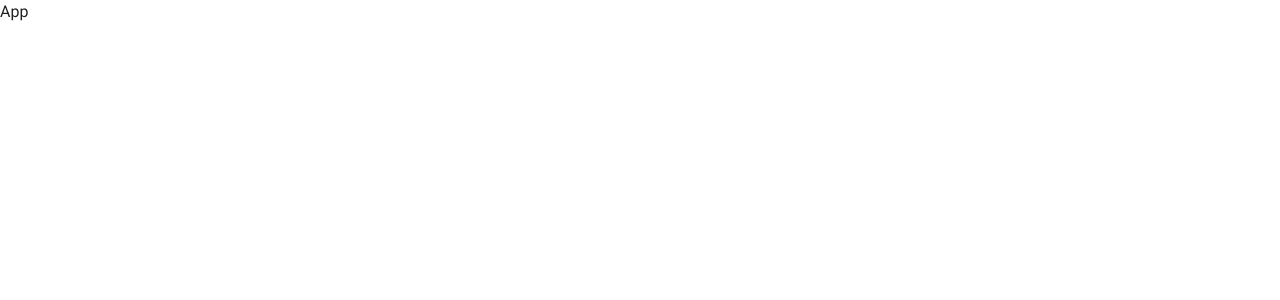
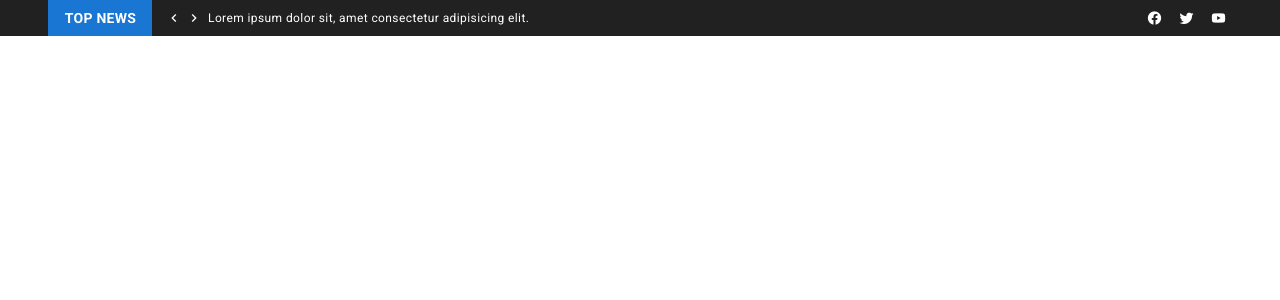
Before and after one commit to Jarek1725/news-website, a Vue app in the folder client/: page / in a window 1280 px wide. Shown: the top 300 px of the page. Built offline with nearby package versions, Linux system fonts and the light colour scheme.

Commit message:
appbar add

```diff
--- a/client/src/App.vue
+++ b/client/src/App.vue
@@ -1,12 +1,16 @@
 <template>
   <v-app>
-    App
+    <core-app-bar/>
   </v-app>
 </template>
 
 <script>
+import CoreAppBar from '@/components/core/AppBar';
 
 export default {
   name: 'App',
+  components: {
+    CoreAppBar,
+  }
 };
 </script>
--- /dev/null
+++ b/client/src/components/core/AppBar.vue
@@ -0,0 +1,61 @@
+<!-- src/components/core/AppBar -->
+<template>
+    <div>
+        <section class="grey darken-4 white--text">
+            <v-container class="pa-0">
+                <v-row class="ma-0" align="center">
+                    <v-btn
+                        tile
+                        class="elevation-0 body-2 font-weight-bold mr-3"
+                        color="primary"
+                    >
+                        Top news
+                    </v-btn>
+
+                    <v-btn icon x-small dark>
+                        <v-icon small>mdi-chevron-left</v-icon>
+                    </v-btn>
+                    <v-btn icon x-small dark>
+                        <v-icon small>mdi-chevron-right</v-icon>
+                    </v-btn>
+
+                    <span class="caption ml-1">
+                        Lorem ipsum dolor sit, amet consectetur adipisicing elit.
+                    </span>
+
+                    <v-spacer></v-spacer>
+
+                    <v-btn
+                        small icon
+                        dark
+                        v-for="link in social"
+                        :key="link.icon"
+                        :to="link.to"
+                        class="ml-1"
+                    >
+                        <v-icon small>mdi-{{link.icon}}</v-icon>
+                    </v-btn>
+                </v-row>
+            </v-container>
+        </section>
+    </div>
+</template>
+
+<script>
+export default {
+    name: "CoreAppBar",
+    data() {
+        return {
+            social: [
+                {icon: "facebook", to: "#facebook/example-link"},
+                {icon: "twitter", to: "#twitter/example-link"},
+                {icon: "youtube", to: "#youtube/example-link"}
+            ]
+        }
+    }
+}
+</script>
+
+<style>
+
+</style>
```
